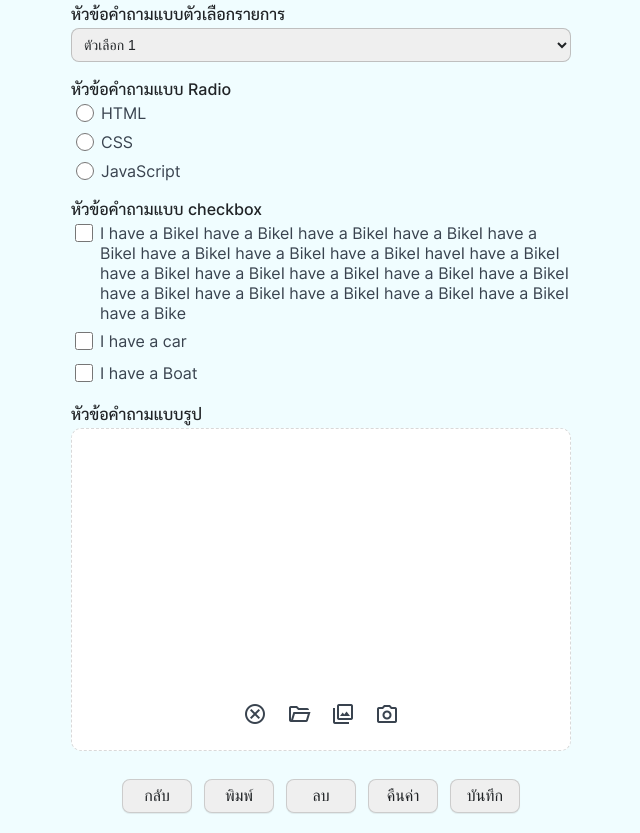
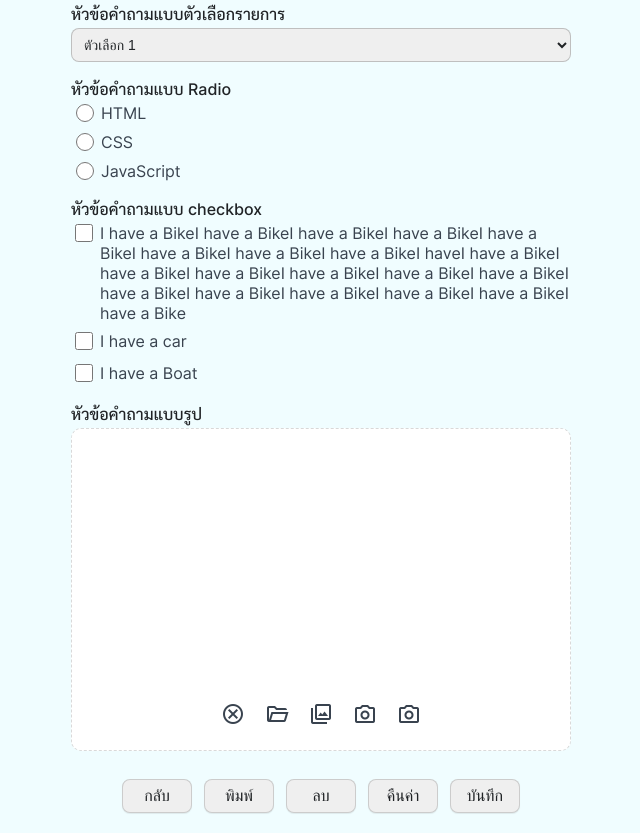
Before and after one commit to dektaiimage/e-consent-ui, a plain HTML site: page formDemo.html in a window 1280 px wide. Shown: the part 459-1292 px from the top of the page, without its empty margins (319-959 px from the left). Drawn offline with Linux system fonts and the light colour scheme.

Commit message:
data-rel-cam="on"

```diff
--- a/formDemo.html
+++ b/formDemo.html
@@ -105,6 +105,7 @@
               <button class="btn-icon" type="button" title="folder_open"><i class="material-symbols-outlined">folder_open</i></button>
               <button class="btn-icon" type="button" title="photo_library"><i class="material-symbols-outlined">photo_library</i></button>
               <button class="btn-icon" type="button" title="photo_camera"><i class="material-symbols-outlined">photo_camera</i></button>
+              <button data-rel-cam="on" class="btn-icon" type="button" title="take_photo"><i class="material-symbols-outlined">photo_camera</i></button>
             </div>
           </div>
         </div>
```
